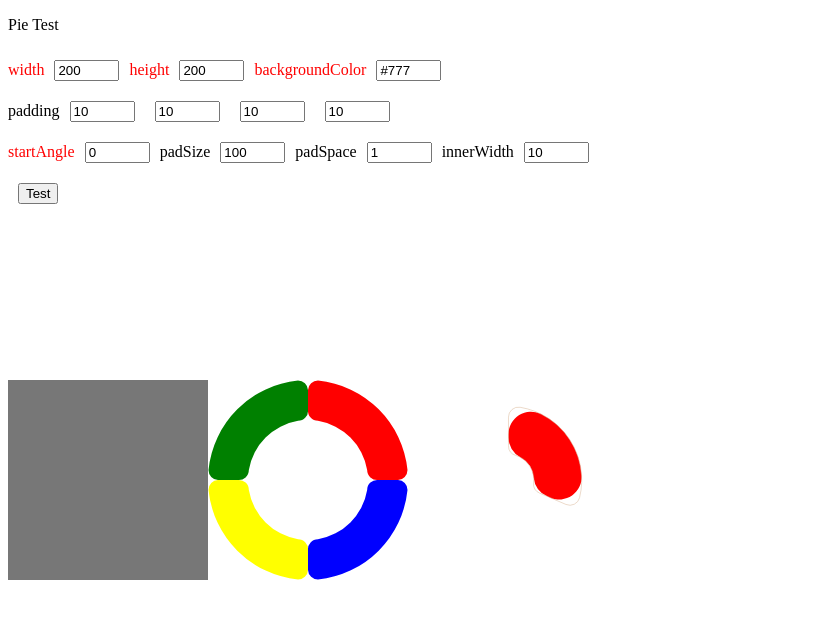
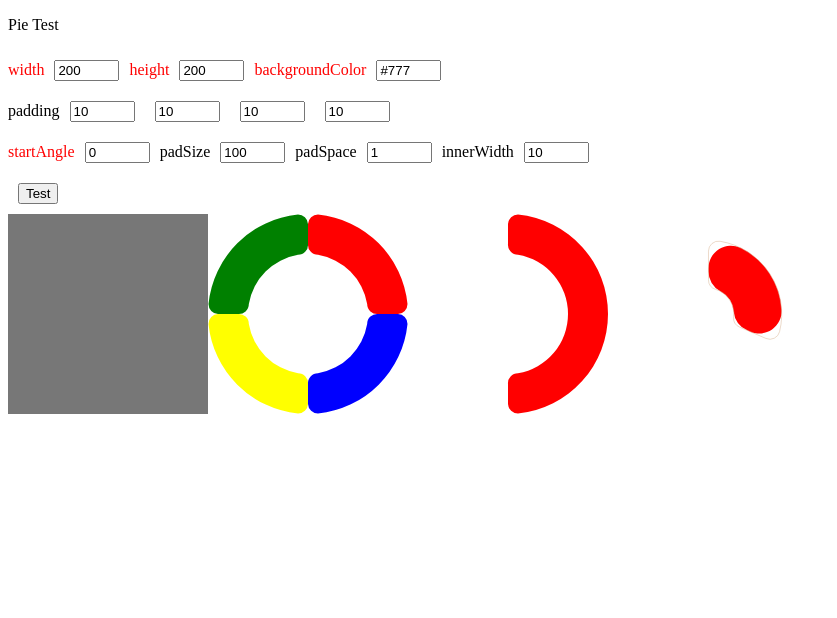
Before and after one commit to sdh20282/jetty-chart, a React (Create React App) app: page / in a window 1280 px wide. Shown: the top 618 px of the page, without its empty margins (0-837 px from the left). Built offline with nearby package versions, Linux system fonts and the light colour scheme.

Commit message:
Feat : 파이 차트 반원, 필요없는 코드 제거

```diff
--- a/src/jetty-chart/src/pies/pie/PieTest.js
+++ b/src/jetty-chart/src/pies/pie/PieTest.js
@@ -42,6 +42,16 @@ const PieTest = () => {
     x4: 0,
     y4: -60,
   };
+  const pos5 = {
+    x1: 0,
+    y1: -100,
+    x2: 0,
+    y2: 100,
+    x3: 0,
+    y3: -60,
+    x4: 0,
+    y4: 60,
+  };
   const pieRadius = 100;
   const innerRadius = 60;
   const borderRadius = 10;
@@ -49,18 +59,10 @@ const PieTest = () => {
   const calcPos2 = calculateInputData(pos2, pieRadius, innerRadius, borderRadius);
   const calcPos3 = calculateInputData(pos3, pieRadius, innerRadius, borderRadius);
   const calcPos4 = calculateInputData(pos4, pieRadius, innerRadius, borderRadius);
+  const calcPos5 = calculateInputData(pos5, pieRadius, innerRadius, borderRadius);
 
   return (
     <>
-      {/* <svg width="200" height="200" viewBox="-1 -1 2 2">
-        <path d="M 0,-0.5 A 0.5,0.5 0 0 1 0.5,0 L 0.35,0 A 0.35,0.35 0 0 0 0,-0.35 Z" fill="red" />
-        <path d="M 0.5,0 A 0.5,0.5 0 0 1 0,0.5 L 0,0.35 A 0.35,0.35 0 0 0 0.35,0 Z" fill="green" />
-        <path d="M 0,0.5 A 0.5,0.5 0 0 1 -0.5,0 L -0.35,0 A 0.35,0.35 0 0 0 0,0.35 Z" fill="blue" />
-        <path
-          d="M -0.5,0 A 0.5,0.5 0 0 1 0,-0.5 L 0,-0.35 A 0.35,0.35 0 0 0 -0.35,0 Z"
-          fill="yellow"
-        />
-      </svg> */}
       <svg width="200" height="200" viewBox="-100 -100 200 200">
         <path
           d={`
@@ -119,6 +121,22 @@ const PieTest = () => {
           fill="green"
         />
       </svg>
+      <svg width="200" height="200" viewBox="-100 -100 200 200">
+        <path
+          d={`
+            M ${pos5.x1},${pos5.y1 + borderRadius}
+            A ${borderRadius},${borderRadius},0,0,1,${calcPos5.pos1.x1},${calcPos5.pos1.y1}
+            A ${pieRadius},${pieRadius},0,0,1,${calcPos5.pos2.x2},${calcPos5.pos2.y2}
+            A ${borderRadius},${borderRadius},0,0,1,${pos5.x2},${pos5.y2 - borderRadius}
+            L ${pos5.x4},${innerRadius + borderRadius}
+            A ${borderRadius},${borderRadius},0,0,1,${calcPos5.pos4.x2},${calcPos5.pos4.y2}
+            A ${innerRadius},${innerRadius},0,0,0,${calcPos5.pos3.x1},${calcPos5.pos3.y1}
+            A ${borderRadius},${borderRadius},0,0,1,${pos5.x3},${-(innerRadius + borderRadius)}
+            Z
+            `}
+          fill="red"
+        />
+      </svg>
       <svg width="200" height="200" viewBox="-200 -200 400 400">
         <path
           d="
@@ -146,10 +164,6 @@ const PieTest = () => {
           stroke="rgb(216, 180, 149)"
           stroke-width="1"
         ></path>
-        {/* L78.42729008430523,32.749658991261526
-            A45,45,0,0,1,51.41022386428762,-4.582611698337274
-            A51.614062499999996,51.614062499999996,0,0,0,24.55019311911691,-45.401535938423606
-            A45,45,0,0,1,0.954411986024752,-84.98511100053119Z" */}
       </svg>
       {/* <svg width="200" height="200" viewBox="-1.5 -1.5 3 3" xmlns="http://www.w3.org/2000/svg">
         <path
@@ -167,33 +181,9 @@ const PieTest = () => {
         ></path>
       </svg> */}
 
-      <svg xmlns="http://www.w3.org/2000/svg" width="497.625" height="365.5" role="img">
+      {/* <svg xmlns="http://www.w3.org/2000/svg" width="497.625" height="365.5" role="img">
         <g transform="translate(168.8125,122.75)">
-          {/* <path
-            d="M1.197618143996594,-121.73016460390242A1,1,0,0,1,2.215668395692665,-122.73000168483797A122.75,122.75,0,0,1,102.69988583555707,67.23314621050798A1,1,0,0,1,101.30049001255688,67.51205808541071L52.203357377984005,34.088925873052816A1,1,0,0,1,51.920144846374775,32.729026629758835A61.375,61.375,0,0,0,2.162385788982613,-61.33689519937903A1,1,0,0,1,1.1976181439965847,-62.33627434723042Z"
-            opacity="1"
-            fill="#e8c1a0"
-            stroke="rgb(216, 180, 149)"
-            stroke-width="1"
-          ></path> */}
-
-          {/* <path
-            d="M1.197618143996594,-120.70765401665788A2,2,0,0,1,3.2505807633588564,-122.70695263391102A122.75,122.75,0,0,1,103.26321601038919,66.36467975656706A2,2,0,0,1,100.45524586866853,66.9366536726282L52.99527930131597,34.62803090271702A2,2,0,0,1,52.41280029279659,31.934135192101593A61.375,61.375,0,0,0,3.0967071177560572,-61.29682724274429A2,2,0,0,1,1.1976181439965847,-63.29427986165246Z"
-            opacity="1"
-            fill="#e8c1a0"
-            stroke="rgb(216, 180, 149)"
-            stroke-width="1"
-          ></path> */}
-
-          {/* <path
-            d="M1.1976181439965927,-119.67640745743161A3,3,0,0,1,4.302777679963104,-122.6745638029205A122.75,122.75,0,0,1,103.82855223909844,65.476669432194A3,3,0,0,1,99.6027802551437,66.35633320627036L53.77539230745067,35.159096949662896A3,3,0,0,1,52.8788913402153,31.156275060245942A61.375,61.375,0,0,0,4.002000987771496,-61.244384339250864A3,3,0,0,1,1.1976181439965838,-64.23799986703501Z"
-            opacity="1"
-            fill="#e8c1a0"
-            stroke="rgb(216, 180, 149)"
-            stroke-width="1"
-          ></path> */}
-
-          {/* <path
+          <path
             d="M1.1976181439965927,-119.67640745743161A3,3,0,0,1,4.302777679963104,-122.6745638029205A122.75,122.75,0,0,1,103.82855223909844,65.476669432194A3,3,0,0,1,99.6027802551437,66.35633320627036L53.77539230745067,35.159096949662896A3,3,0,0,1,52.8788913402153,31.156275060245942A61.375,61.375,0,0,0,4.002000987771496,-61.244384339250864A3,3,0,0,1,1.1976181439965838,-64.23799986703501Z"
             opacity="1"
             fill="#e8c1a0"
@@ -227,11 +217,11 @@ const PieTest = () => {
             fill="#61cdbb"
             stroke="rgb(90, 191, 174)"
             stroke-width="1"
-          ></path> */}
+          ></path>
         </g>
-      </svg>
-
-      {/* <svg width="400" height="400" viewBox="-1 -1 2 2" xmlns="http://www.w3.org/2000/svg">
+      </svg> */}
+      {/*
+      <svg width="400" height="400" viewBox="-1 -1 2 2" xmlns="http://www.w3.org/2000/svg">
         <path d="M0,1 A1,1 0 0,1 0,-1 L0,-0.6 A0.6,0.6 0 0,0 0,0.6 Z" fill="#FF5733" />
         <path
           d="M0,1 A1,1 0 0,1 0,-1 L0,-0.6 A0.6,0.6 0 0,0 0,0.6 Z"
@@ -244,39 +234,6 @@ const PieTest = () => {
           fill="#27ae60"
         />
       </svg> */}
-
-      {/* <svg
-        xmlns="http://www.w3.org/2000/svg"
-        width="200"
-        height="200"
-        role="img"
-        viewBox="-1 -1 2 2"
-      >
-        <path
-          d="M-0.4,-1
-           C-0.4,-0.9,-0.4,-0.9,-0.3714,-1.0857
-           A1.4021,1.4021,0,1,1,0.1061,1.1061
-           C0.1061,1.0061,0.1061,1.0061,0.1392,0.9487
-           Z"
-          fill="#FF5733"
-        />
-        <path
-          d="M-0.48,-1
-           C-0.48,-0.9,-0.48,-0.9,-0.4286,-1.0286
-           A1.35105,1.35105,0,1,1,0.0805,1.0805
-           C0.0805,0.9805,0.0805,0.9805,0.11,0.92
-           Z"
-          fill="#3498db"
-        />
-        <path
-          d="M-0.5,-1
-           C-0.5,-0.9,-0.5,-0.9,-0.4571,-0.9714
-           A1.30087,1.30087,0,1,1,0.0543,1.0543
-           C0.0543,0.9543,0.0543,0.9543,0.075,0.9
-           Z"
-          fill="#27ae60"
-        />
-      </svg> */}
     </>
   );
 };
```
